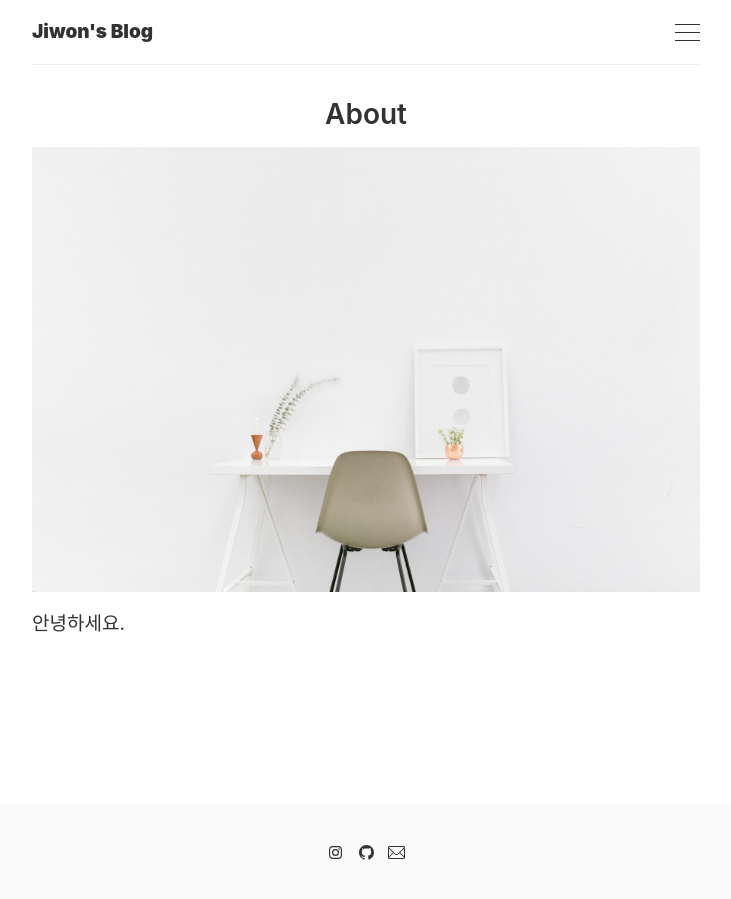
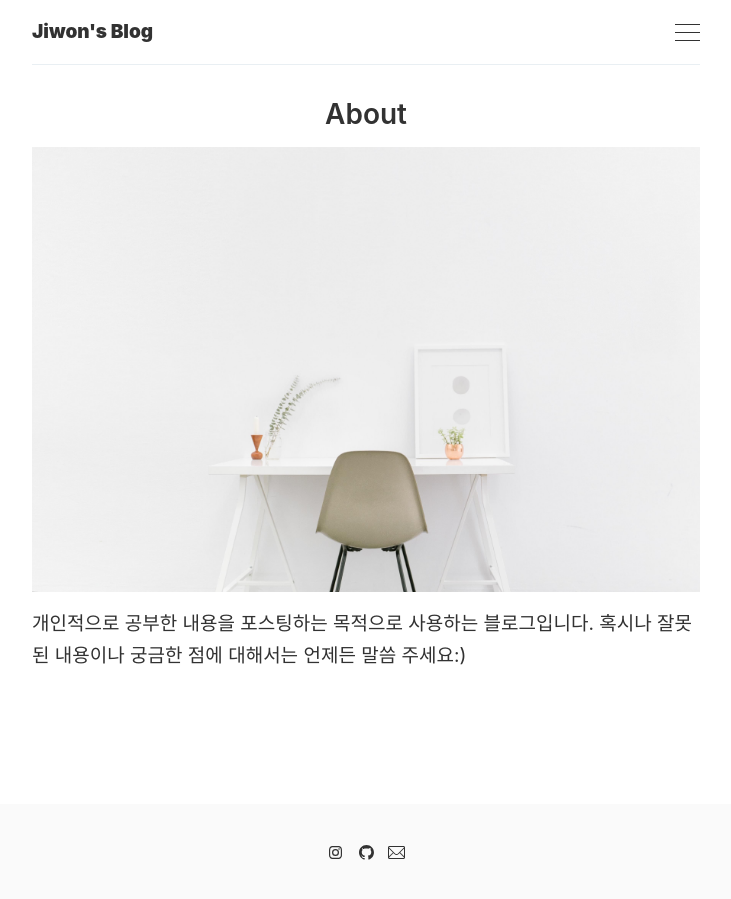
Before and after one commit to inha-informatics/geongswon.github.io, a Jekyll site: the page built from _pages/about.md, in a window 1280 px wide. Shown: the whole page, without its empty margins (274-1005 px from the left). Built offline with Jekyll 4.4.1, drawn with Linux system fonts in a browser that asks for light colours.

Commit message:
Update about.md

```diff
--- a/_pages/about.md
+++ b/_pages/about.md
@@ -4,4 +4,4 @@ title: About
 image: '/images/pages/about.jpeg'
 ---
 
-안녕하세요.
+개인적으로 공부한 내용을 포스팅하는 목적으로 사용하는 블로그입니다. 혹시나 잘못된 내용이나 궁금한 점에 대해서는 언제든 말씀 주세요:)
```
